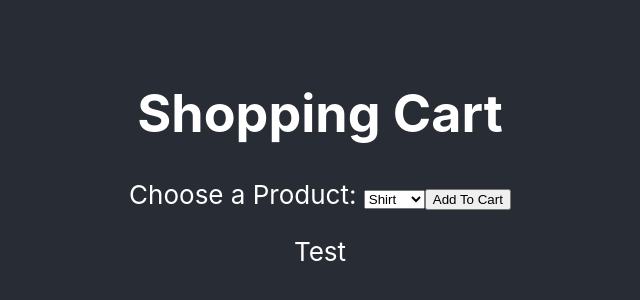
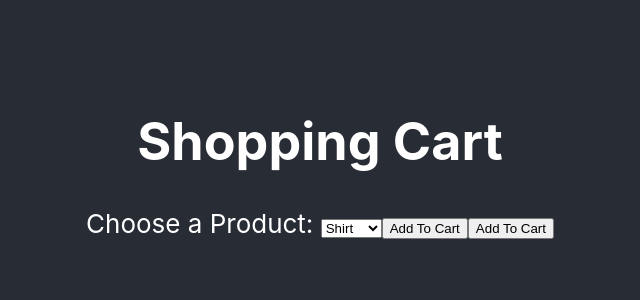
Before and after one commit to ScottCBcit/react-shopping-cart, a React (Create React App) app: page / in a window 1280 px wide. Shown: the part 230-530 px from the top of the page, without its empty margins (320-960 px from the left). Built offline with nearby package versions, Linux system fonts and the light colour scheme.

Commit message:
Working shopping cart

```diff
--- a/src/App.js
+++ b/src/App.js
@@ -1,13 +1,13 @@
-import { useState } from "react";
+import { useState } from 'react';
 import './App.css';
 
 function App() {
 
   const productsArray = ["Shirt", "Pants", "Tie", "Jacket", "Hat", "Scarf"];
   const productItems = productsArray.map((item, i) => <option key={i} value={item}>{item}</option>);
-  const selectedItem = "";
-
-  const [item, setItem] = useState("");
+  const [cart, setCart] = useState([])
+  const cartDisplay = cart.map((item, i) => <li key={i}>{item}</li>);
+  const [item, setItem] = useState("Shirt");
 
 
 
@@ -18,11 +18,14 @@ function App() {
         <h1>Shopping Cart</h1>
         <form>
         <label for="products">Choose a Product: </label>
-        <select onChange={e => {setItem = (e.target.value);}} name="products" id="products">{productItems}</select>
-        <button onClick={(event) =>{console.log(item)}} className="addToCart" type="button">Add To Cart</button>
+        <select onChange={e => {setItem(e.target.value);}} name="products" id="products">{productItems}</select>
+        <button onClick={(event) =>{setCart([item].concat(cart))}} className="addToCart" type="button">Add To Cart</button>
+        <button onClick={(event) =>{console.log(cart)}} className="addToCart" type="button">Add To Cart</button>
       </form>
       <div>
-        <p>Test</p>
+        <ul>
+          {cartDisplay}
+        </ul>
       </div>
       </header>
     </div>
```
